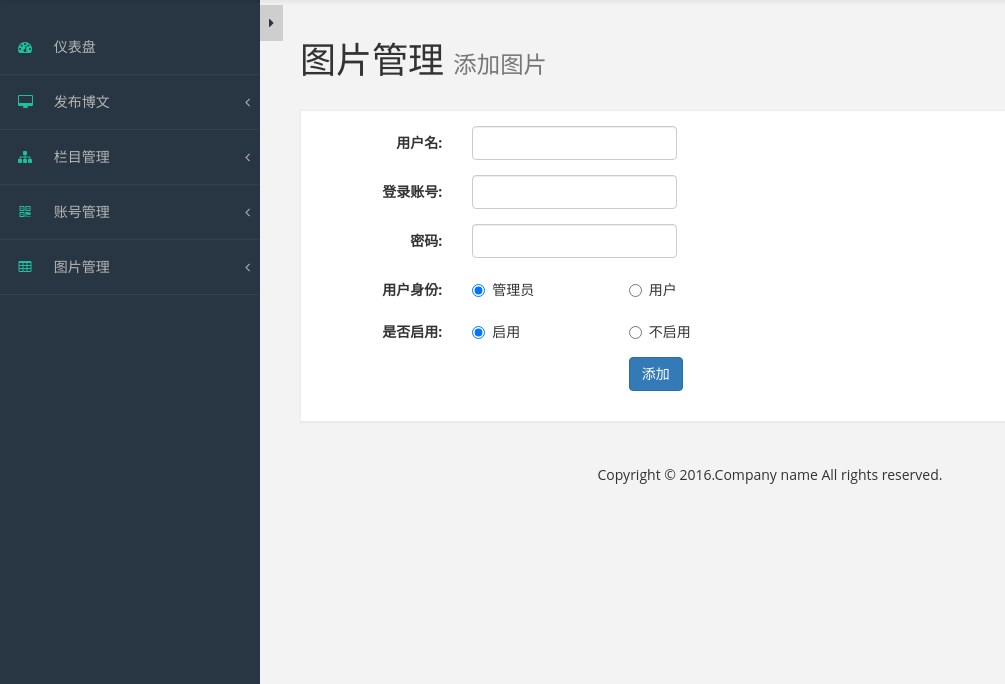
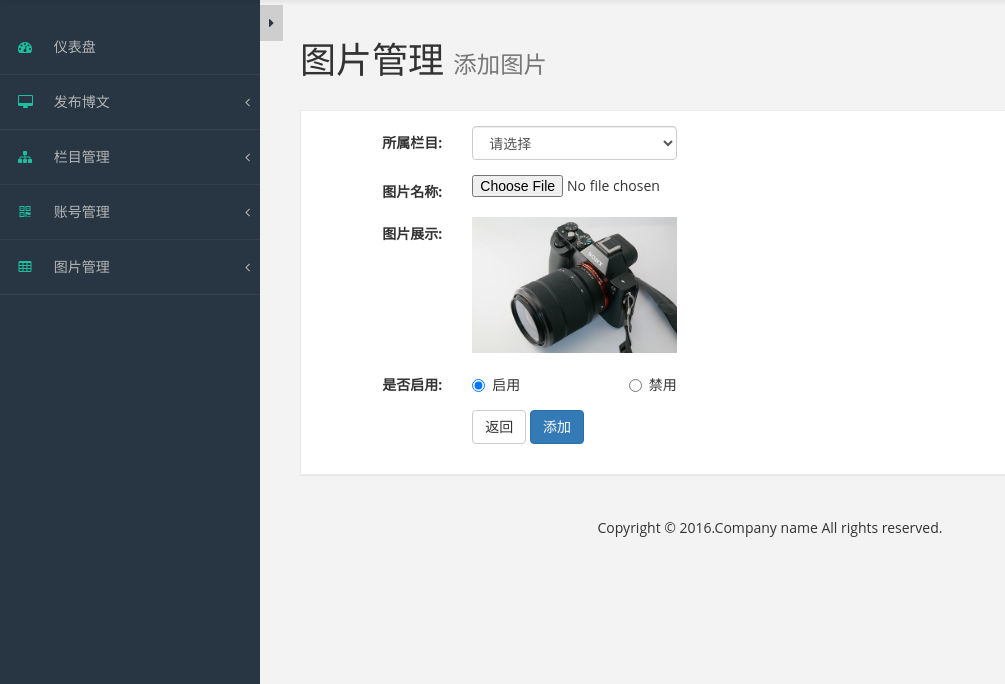
Before and after one commit to ftconan/blog, a Django app: template cms/templates/first/addPicture.html in a window 1280 px wide. Shown: the part 60-744 px from the top of the page, without its empty margins (0-1005 px from the left). Run offline with Django 3.2, Linux system fonts and the light colour scheme; the template is opened without the code that fills it, so the values that code supplies are empty; parts of the project's set-up code (start-up, migrations or seed data) failed here and were passed over; some libraries are stand-ins or nearby versions.

Commit message:
修改栏目级别字段，添加账号、添加栏目、添加图片静态页面基本完成

```diff
--- a/cms/models.py
+++ b/cms/models.py
@@ -6,11 +6,11 @@ from django.db import models
 #1 栏目表 classification
 class Classification(models.Model):
 	classificationId = models.CharField(max_length=36, primary_key=True)
-	classificationIdlLevel = models.IntegerField()                              #栏目级别
+	classificationIdLevel = models.IntegerField()                               #栏目级别
 	parentDirectory = models.CharField(max_length=36, blank=True, null=True)    #上级目录
 	createTime = models.DateTimeField(auto_now_add=True)                        #创建时间
 	classificationName = models.CharField(max_length=50)                        #栏目名称
-	classificationFormat = models.IntegerField()                                #栏目内容格式(1:文本,2:图片,3:视频)
+	classificationFormat = models.IntegerField()                                #栏目内容格式(1:文本,2:图片,3:音乐,4:视频)
 	classificationOrder = models.IntegerField()                                 #顺序
 	isShow = models.BooleanField(default=1)                                     #是否启用
 
--- a/cms/templates/first/addPicture.html
+++ b/cms/templates/first/addPicture.html
@@ -33,34 +33,29 @@
 						<div class="panel-body">
 							<form class="form-horizontal" action="">
 								<div class="form-group">
-						<label for="name" class="col-md-2 control-label">用户名:</label>
+									<label for="clssificationName" class="col-md-2 control-label">所属栏目:</label>
 									<div class="col-md-3">
-							<input type="text" class="form-control" id="name" />
+										<select class="form-control" id="clssificationName" />
+											<option value="0">请选择</option>
+											<option value="1">博文</option>
+											<option value="2">相册</option>
+											<option value="3">音乐</option>
+											<option value="4">视频</option>
+											<option value="5">分享</option>
+											<opttion valu="6">留言板</opttion>
+										</select>
 									</div>
 								</div>
 								<div class="form-group">
-						<label for="account" class="col-md-2 control-label">登录账号:</label>
+									<label for="pictureName" class="col-md-2 control-label">图片名称:</label>
 									<div class="col-md-3">
-							<input type="text" class="form-control" id="account" />
+										<input type="file" id="pictureName" />
 									</div>
 								</div>
 								<div class="form-group">
-						<label for="password" class="col-md-2 control-label">密码:</label>
+									<label for="password" class="col-md-2 control-label">图片展示:</label>
 									<div class="col-md-3">
-							<input type="password" class="form-control" id="password" />
-						</div>
-					</div>
-					<div class="form-group">
-						<label for="state" class="col-md-2 control-label">用户身份:</label>
-						<div class="col-md-2">
-							<label for="admin" class="radio-inline">
-								<input type="radio" name="state" checked="checked" />管理员
-							</label>
-						</div>
-						<div class="col-md-2">
-							<label for="user" class="radio-inline">
-								<input type="radio" name="state" />用户
-							</label>
+										<img src="../static/public/team/images/portfolio/portfolio-thumb-6.jpg" class="img-responsive" alt="">
 									</div>
 								</div>
 								<div class="form-group">
@@ -72,12 +67,13 @@
 									</div>
 									<div class="col-md-2">
 										<label for="notUse" class="radio-inline">
-								<input type="radio" name="isShow" />不启用
+											<input type="radio" name="isShow" />禁用
 										</label>
 									</div>
 								</div>
 								<div class="form-group">
-						<div class="col-md-offset-4 col-md-8">
+									<div class="col-md-offset-2 col-md-3">
+										<button type="back" class="btn btn-default">返回</button>
 										<button type="submit" class="btn btn-primary">添加</button>
 									</div>
 								</div>
```
Also changed, not shown: cms/templates/first/addAccount.html (+10 -9 lines), cms/templates/first/addClassification.html (+19 -17 lines), cms/templates/first/addNews.html (+6 -5 lines). Lines whose indentation alone changed are shown as unchanged.
